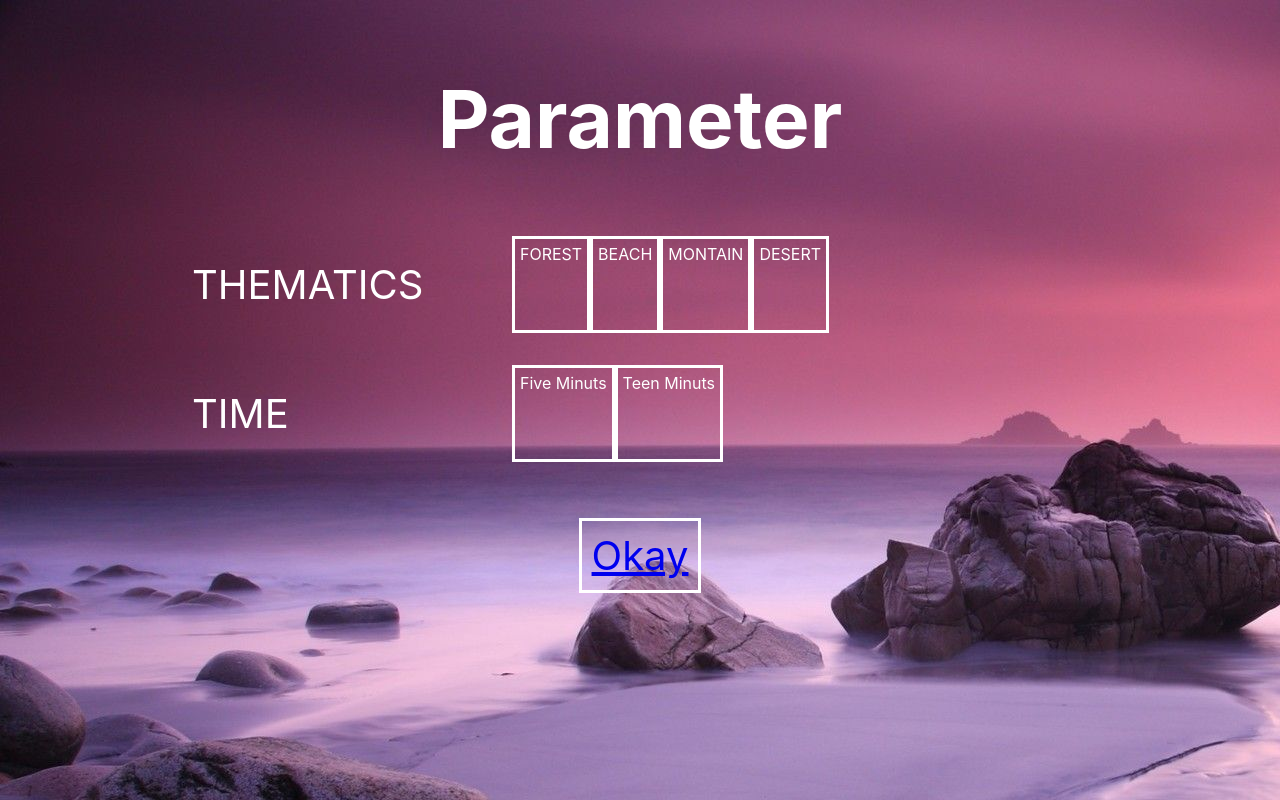
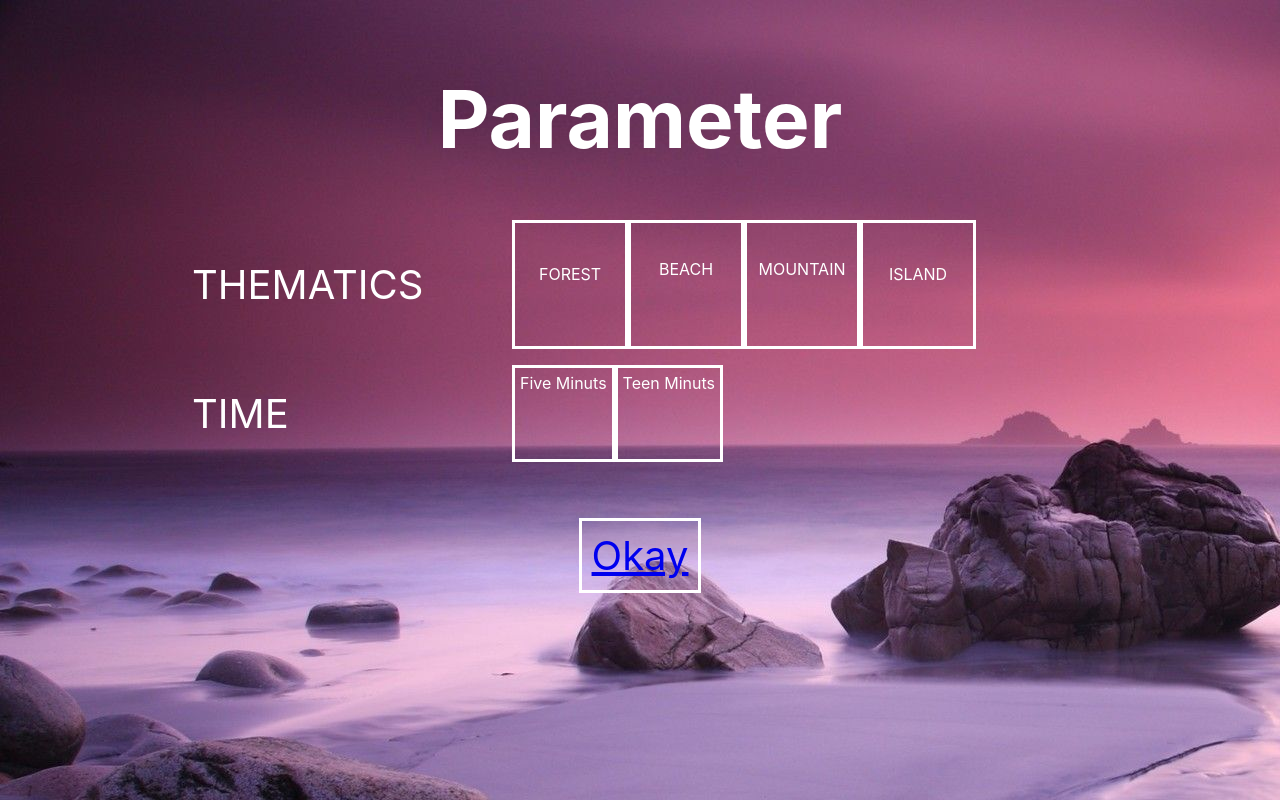
Before and after one commit to Guillaume-Kreit/Astral, a React (Create React App) app: page /YogaRoom in a window 1280 px wide. Shown: the top 800 px of the page. Built offline with nearby package versions, Linux system fonts and the light colour scheme.

Commit message:
Modif des police des subcomponents

```diff
--- a/src/components/SubMenuCam.js
+++ /dev/null
@@ -1,36 +0,0 @@
-import React from 'react';
-
-class SubMenuCam extends React.Component {
-
-    state = {
-        isShown: false,
-    }
-
-    styles = {
-        container: {
-            flexDirection: 'column',
-            alignItems: 'flex-end',
-            width: '100vw',
-            height: '40px',
-            opacity: '0.73',
-            background: 'grey',
-            position: 'absolute',
-        }
-    }
-
-    onMouseEnter = () => {
-        this.setState({isShown: true})
-    }
-
-    onMouseLeave = () => {
-        this.setState({isShown: false})
-    }
-
-    render () {
-        return (
-        <div style={this.styles.container} />
-        )
-    }
-}
-
-export default SubMenuCam;
--- a/src/components/Webcam.js
+++ b/src/components/Webcam.js
@@ -4,7 +4,7 @@ class Webcam extends React.Component {
 
     styles = {
         container: {
-            display: 'flex',
+            display: 'block',
             height: '100vh',
             width: '100vw',
             margin: '0px',
@@ -15,7 +15,7 @@ class Webcam extends React.Component {
     render () {
 
         return (
-            <iframe src={"https://webcams.windy.com/webcams/public/embed/player/"+this.props.id+"/lifetime"} style={this.styles.container}>
+            <iframe id={this.props.id} src={"https://webcams.windy.com/webcams/public/embed/player/"+this.props.id+"/day"} style={this.styles.container}>
             </iframe>
         )
     }
--- a/src/components/YogaSession.js
+++ b/src/components/YogaSession.js
@@ -1,6 +1,5 @@
 import React from "react";
 import Webcam from './Webcam';
-import SubMenuCam from "./SubMenuCam";
 
 
 class YogaSession extends React.Component {
@@ -17,7 +16,6 @@ class YogaSession extends React.Component {
         return (
         <div style={this.styles.container} >
             <Webcam {...this.props}/>
-            <SubMenuCam />
         </div>
         )
     }
--- a/src/components/sub-Thematics/Beach.js
+++ b/src/components/sub-Thematics/Beach.js
@@ -6,10 +6,13 @@ class Beach extends React.Component {
             display: 'flex',
             justifyContent: 'center',
             color : 'white',
+            padding: '20px',
+            width: '70px',
+            border: '3px white solid',
+            padding : '20px',
         },
         cadre: {
-            border: '3px white solid',
-            padding : '5px',
+            textAlign: 'center'
         }
     }
 
--- a/src/components/sub-Thematics/Desert.js
+++ b/src/components/sub-Thematics/Desert.js
@@ -6,17 +6,20 @@ class Desert extends React.Component {
             display: 'flex',
             justifyContent: 'center',
             color : 'white',
+            border: '3px white solid',
+            padding : '20px',
+            width: '70px',
         },
         cadre: {
-            border: '3px white solid',
             padding : '5px',
+            textAlign: 'center'
         }
     }
 
     render () {
         return (
         <div style={this.styles.container} onClick={(event)=>this.props.showIslandWebcam(event)}>
-            <p style={this.styles.cadre} >DESERT</p>
+            <p style={this.styles.cadre} >ISLAND</p>
         </div>
         )
     }
--- a/src/components/sub-Thematics/Forest.js
+++ b/src/components/sub-Thematics/Forest.js
@@ -6,10 +6,13 @@ class Forest extends React.Component {
             display: 'flex',
             justifyContent: 'center',
             color : 'white',
+            border: '3px white solid',
+            padding : '20px',
+            width: '70px',
         },
         cadre: {
-            border: '3px white solid',
             padding : '5px',
+            textAlign: 'center'
         }
     }
 
--- a/src/components/sub-Thematics/Mountain.js
+++ b/src/components/sub-Thematics/Mountain.js
@@ -6,17 +6,19 @@ class Mountain extends React.Component {
             display: 'flex',
             justifyContent: 'center',
             color : 'white',
+            border: '3px white solid',
+            padding : '20px',
+            width: '70px',
         },
         cadre: {
-            border: '3px white solid',
-            padding : '5px',
+            textAlign: 'center'
         }
     }
 
     render () {
         return (
         <div style={this.styles.container} onClick={(event)=>this.props.showMountainWebcam(event)}>
-            <p style={this.styles.cadre} >MONTAIN</p>
+            <p style={this.styles.cadre} >MOUNTAIN</p>
         </div>
         )
     }
```
Also changed, not shown: src/components/GoDeep.js (added, +17 -0 lines).
